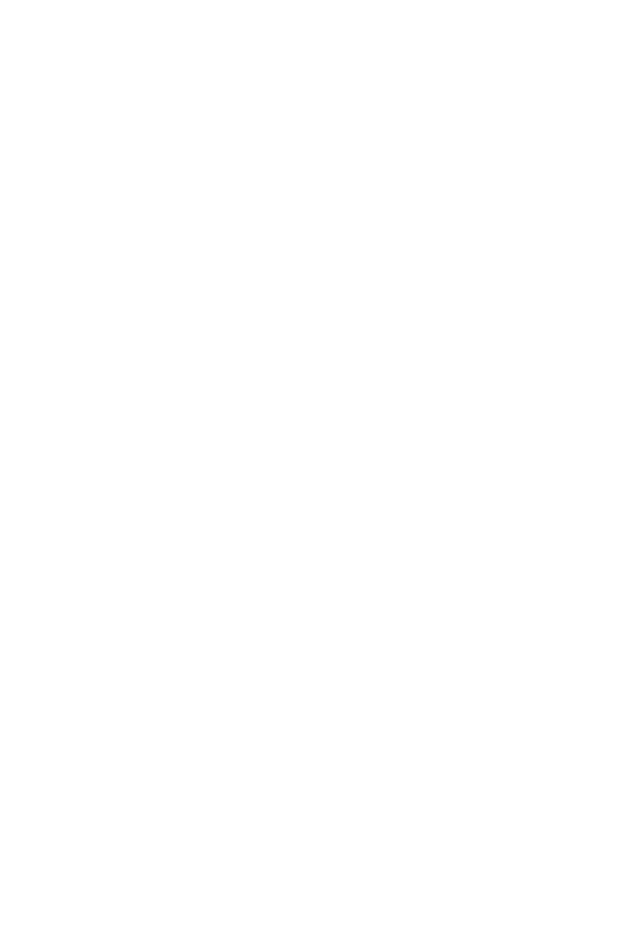
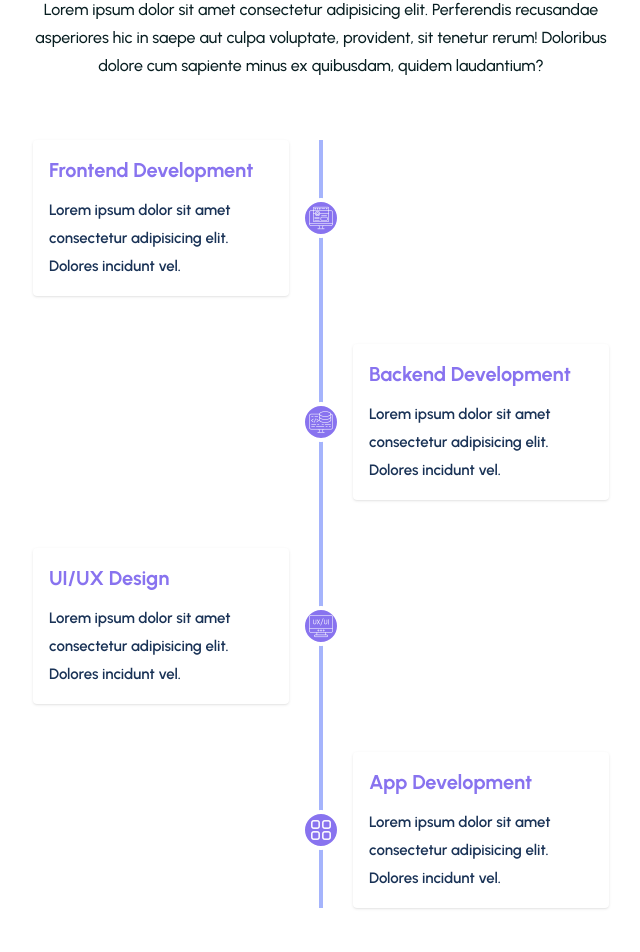
Before and after one commit to 1deyce/reactportfolio, a React (Create React App) app: page / in a window 1280 px wide. Shown: the part 834-1786 px from the top of the page, without its empty margins (319-959 px from the left). Before the commit the page ends 800 px from the top, so only its background shows below. Built offline with nearby package versions, Linux system fonts and the light colour scheme.

Commit message:
Update4
Services left and right cards.

```diff
--- a/src/App.js
+++ b/src/App.js
@@ -6,6 +6,9 @@
 import Header from './components/Header/Header';
 import Footer from './components/Footer/Footer';
 import Hero from './components/UI/Hero';
+import Services from './components/UI/Services';
+import Portfolio from "./components/UI/Portfolio";
+
 
 function App() {
   useEffect(() => {
@@ -17,6 +20,8 @@
       <Header />
       <main>
         <Hero />
+        <Services />
+        <Portfolio />
       </main>
       <Footer />
     </>
--- a/src/components/UI/Hero.jsx
+++ b/src/components/UI/Hero.jsx
@@ -1,6 +1,6 @@
 
 import React from 'react';
-import heroImg from '../../assets/images/hero.svg';
+import heroImg from '../../assets/images/hero1.svg';
 import CountUp from 'react-countup';
 
 const Hero = () => {
@@ -90,7 +90,7 @@
                     {/* ========== hero img ========== */}
                     <div className='basis-1/3 mt-10 sm:mt-0'>
                         <figure className='flex items-center justify-center'>
-                            <img src={heroImg} alt="" />
+                            <img src={heroImg} alt="" className='rounded-full'/>
                         </figure>
 
                     </div>
--- /dev/null
+++ b/src/components/UI/Portfolio.jsx
@@ -0,0 +1,11 @@
+import React from "react";
+
+const Portfolio = () => {
+    return <section id="portfolio">
+        <div className="container">
+
+        </div>
+    </section>
+};
+
+export default Portfolio;
--- /dev/null
+++ b/src/components/UI/Services.jsx
@@ -0,0 +1,130 @@
+import React from "react";
+import frontendImg from "../../assets/images/front-end.png";
+import backendImg from "../../assets/images/backend.png";
+import uiImg from "../../assets/images/design.png";
+import appsImg from "../../assets/images/apps.png";
+
+const Services = () => {
+    return (
+        <section id="services">
+            <div className="container lg:pt-5">
+                <div className="text-center">
+                    <h2
+                        className="text-headingColor font-[800] text-[2.4rem] mb-5"
+                    >
+                        What do I help
+                    </h2>
+                    <p className="lg:max-w-[600px] lg:mx-auto text-headingColor font-[500] text-[16px] leading-7">Lorem ipsum dolor sit amet consectetur adipisicing elit. Perferendis recusandae asperiores hic in saepe aut culpa voluptate, provident, sit tenetur rerum! Doloribus dolore cum sapiente minus ex quibusdam, quidem laudantium?</p>
+                </div>
+                <div className="flex flex-col justify-center sm:py-12">
+                    <div className="w-full py-3 sm:max-w-xl sm:mx-auto sm:px-0">
+                        <div className="relative text-gray-700 antialiased text-sm font-semibold">
+                        {/* ========== vertical line running through the middle ========== */}
+                        <div className="hidden absolute w-1 sm:block bg-indigo-300 h-full left-1/2 transform -translate-x-1/2"></div>
+
+                        {/* ========== left card ========== */}
+                        <div className="mt-6 sm:mt-0 sm:mb-12 ">
+                            <div className="flex items-center flex-col sm:flex-row">
+
+                                <div className="flex justify-start w-full mx-auto items-center">
+                                    <div className="w-full sm:w-1/2 sm:pr-8">
+                                        <div data-aos="fade-right" dat-aos-duration="1200" className="bg-white p-4 rounded shadow group hover:bg-primaryColor cursor-pointer ease-in duration-150">
+                                            <h3 className="text-primaryColor font-[700] mb-3 group-hover:text-white group-hover:font-[600] text-xl">Frontend Development</h3>
+
+                                            <p className="text-[15px] text-smallTextColor group-hover:text-white group-hover:font-[500] leading-7">
+                                                Lorem ipsum dolor sit amet consectetur adipisicing elit. Dolores incidunt vel.
+                                            </p>
+                                        </div>
+                                    </div>
+                                </div>
+
+                                <div className="rounded-full bg-primaryColor border-white border-4 w-10 h-10 absolute left-1/2 transform -translate-x-1/2 -translate-y-4 sm:translate-y-0 flex items-center justify-center">
+                                    <figure>
+                                        <img src={frontendImg} alt="" />
+                                    </figure>
+                                </div>
+                            </div>
+                        </div>
+
+                        {/* ========== right card ========== */}
+                        <div className="mt-6 sm:mt-0 sm:mb-12 ">
+                            <div className="flex items-center flex-col sm:flex-row">
+
+                                <div className="flex justify-end w-full mx-auto items-center">
+                                    <div className="w-full sm:w-1/2 sm:pl-8">
+                                        <div data-aos="fade-left" dat-aos-duration="1300" data-aos-delay="50" className="bg-white p-4 rounded shadow group hover:bg-primaryColor cursor-pointer ease-in duration-150">
+                                            <h3 className="text-primaryColor font-[700] mb-3 group-hover:text-white group-hover:font-[600] text-xl">Backend Development</h3>
+
+                                            <p className="text-[15px] text-smallTextColor group-hover:text-white group-hover:font-[500] leading-7">
+                                                Lorem ipsum dolor sit amet consectetur adipisicing elit. Dolores incidunt vel.
+                                            </p>
+                                        </div>
+                                    </div>
+                                </div>
+
+                                <div className="rounded-full bg-primaryColor border-white border-4 w-10 h-10 absolute left-1/2 transform -translate-x-1/2 -translate-y-4 sm:translate-y-0 flex items-center justify-center">
+                                    <figure>
+                                        <img src={backendImg} alt="" />
+                                    </figure>
+                                </div>
+                            </div>
+                        </div>
+
+                        {/* ========== left card ========== */}
+                        <div className="mt-6 sm:mt-0 sm:mb-12 ">
+                            <div className="flex items-center flex-col sm:flex-row">
+
+                                <div className="flex justify-start w-full mx-auto items-center">
+                                    <div className="w-full sm:w-1/2 sm:pr-8">
+                                        <div data-aos="fade-right" dat-aos-duration="1400" data-aos-delay="100" className="bg-white p-4 rounded shadow group hover:bg-primaryColor cursor-pointer ease-in duration-150">
+                                            <h3 className="text-primaryColor font-[700] mb-3 group-hover:text-white group-hover:font-[600] text-xl">UI/UX Design</h3>
+
+                                            <p className="text-[15px] text-smallTextColor group-hover:text-white group-hover:font-[500] leading-7">
+                                                Lorem ipsum dolor sit amet consectetur adipisicing elit. Dolores incidunt vel.
+                                            </p>
+                                        </div>
+                                    </div>
+                                </div>
+
+                                <div className="rounded-full bg-primaryColor border-white border-4 w-10 h-10 absolute left-1/2 transform -translate-x-1/2 -translate-y-4 sm:translate-y-0 flex items-center justify-center">
+                                    <figure>
+                                        <img src={uiImg} alt="" />
+                                    </figure>
+                                </div>
+                            </div>
+                        </div>
+
+                        {/* ========== right card ========== */}
+                        <div className="mt-6 sm:mt-0 sm:mb-12 ">
+                            <div className="flex items-center flex-col sm:flex-row">
+
+                                <div className="flex justify-end w-full mx-auto items-center">
+                                    <div className="w-full sm:w-1/2 sm:pl-8">
+                                        <div data-aos="fade-left" dat-aos-duration="1500" className="bg-white p-4 rounded shadow group hover:bg-primaryColor cursor-pointer ease-in duration-150">
+                                            <h3 className="text-primaryColor font-[700] mb-3 group-hover:text-white group-hover:font-[600] text-xl">App Development</h3>
+
+                                            <p className="text-[15px] text-smallTextColor group-hover:text-white group-hover:font-[500] leading-7">
+                                                Lorem ipsum dolor sit amet consectetur adipisicing elit. Dolores incidunt vel.
+                                            </p>
+                                        </div>
+                                    </div>
+                                </div>
+
+                                <div className="rounded-full bg-primaryColor border-white border-4 w-10 h-10 absolute left-1/2 transform -translate-x-1/2 -translate-y-4 sm:translate-y-0 flex items-center justify-center">
+                                    <figure>
+                                        <img src={appsImg} alt="" />
+                                    </figure>
+                                </div>
+                            </div>
+                        </div>
+
+
+                        </div>
+                    </div>
+                </div>
+            </div>
+        </section>
+    );
+};
+
+export default Services;
```
Also changed, not shown: src/assets/images/hero1.svg (added), src/assets/images/me.jfif (added).
